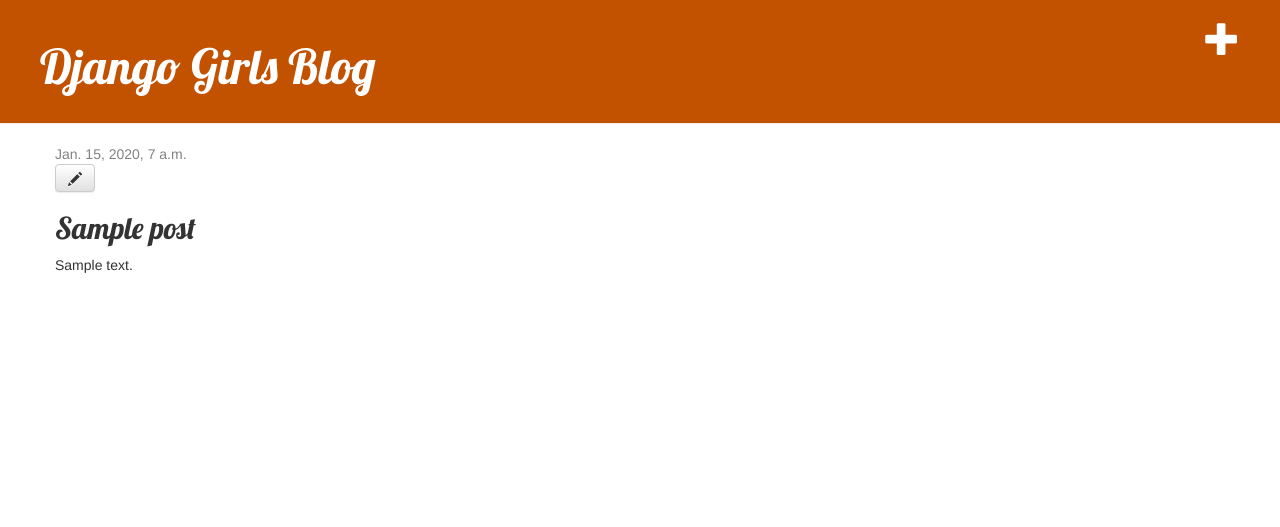
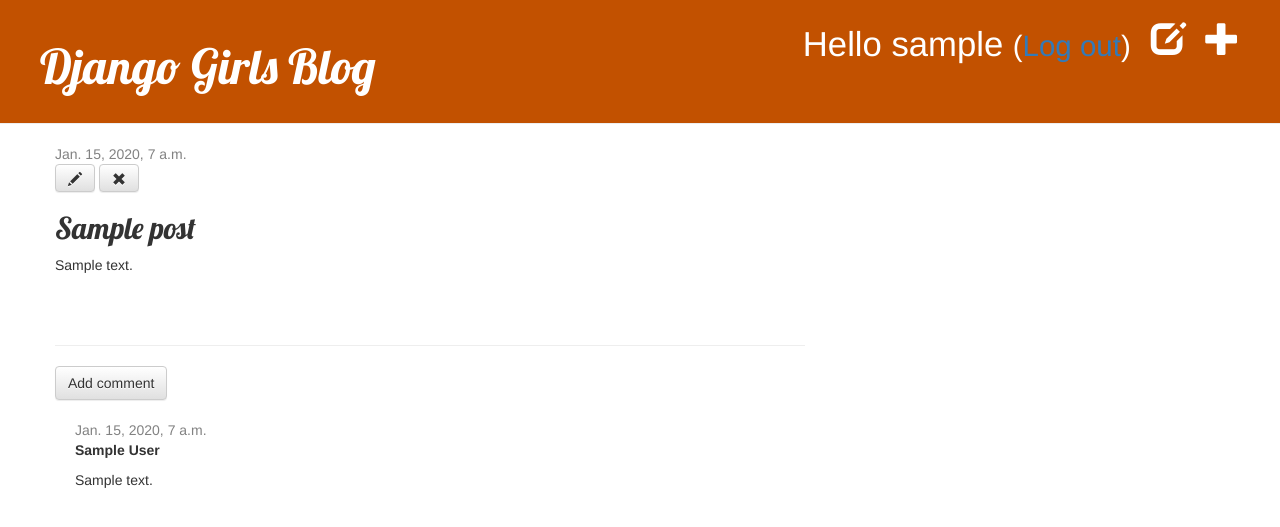
Before and after one commit to Adrian-Batista/recipe-house, a Django app: page /post/1/ in a window 1280 px wide. Shown: the top 527 px of the page. Run offline with Django 3.2, Linux system fonts and the light colour scheme; a user stored in the database is signed in; tables that the repository leaves empty hold one stand-in row (values such as "Sample post"); some libraries are stand-ins or nearby versions.

Commit message:
Add Comments

```diff
--- a/blog/admin.py
+++ b/blog/admin.py
@@ -1,4 +1,5 @@
 from django.contrib import admin
-from .models import Post
+from .models import Post, Comment
 
 admin.site.register(Post)
+admin.site.register(Comment)
--- a/blog/models.py
+++ b/blog/models.py
@@ -16,3 +16,21 @@ class Post(models.Model):
 
     def __str__(self):
         return self.title
+
+
+class Comment(models.Model):
+    post = models.ForeignKey('blog.Post', on_delete=models.CASCADE, related_name='comments')
+    author = models.CharField(max_length=200)
+    text = models.TextField()
+    created_date = models.DateTimeField(default=timezone.now)
+    approved_comment = models.BooleanField(default=False)
+
+    def approve(self):
+        self.approved_comment = True
+        self.save()
+
+    def __str__(self):
+        return self.text
+
+def approved_comments(self):
+    return self.comments.filter(approved_comment=True)
--- a/blog/static/css/blog.css
+++ b/blog/static/css/blog.css
@@ -49,3 +49,7 @@ h1, h2, h3, h4 {
 .post h2 a, .post h2 a:visited {
     color: #000000;
 }
+
+.comment {
+    margin: 20px 0px 20px 20px;
+}
--- a/blog/templates/blog/base.html
+++ b/blog/templates/blog/base.html
@@ -11,14 +11,18 @@
         <div class="page-header">
             {% if user.is_authenticated %}
                 <a href="{% url 'post_new' %}" class="top-menu"><span class="glyphicon glyphicon-plus"></span></a>
+                <a href="{% url 'post_draft_list' %}" class="top-menu"><span class="glyphicon glyphicon-edit"></span></a>
+                <p class="top-menu">Hello {{ user.username }} <small>(<a href="{% url 'logout' %}">Log out</a>)</small></p>
+            {% else %}
+                <a href="{% url 'login' %}" class="top-menu"><span class="glyphicon glyphicon-lock"></span></a>
             {% endif %}
             <h1><a href="/">Django Girls Blog</a></h1>
         </div>
         <div class="content container">
             <div class="row">
                 <div class="col-md-8">
-                    {% block content %}
-                    {% endblock %}
+                {% block content %}
+                {% endblock %}
                 </div>
             </div>
         </div>
--- a/blog/templates/blog/post_detail.html
+++ b/blog/templates/blog/post_detail.html
@@ -6,11 +6,41 @@
             <div class="date">
                 {{ post.published_date }}
             </div>
+        {% else %}
+            <a class="btn btn-default" href="{% url 'post_publish' pk=post.pk %}">Publish</a>
         {% endif %}
         {% if user.is_authenticated %}
             <a class="btn btn-default" href="{% url 'post_edit' pk=post.pk %}"><span class="glyphicon glyphicon-pencil"></span></a>
+            <a class="btn btn-default" href="{% url 'post_remove' pk=post.pk %}"><span class="glyphicon glyphicon-remove"></span></a>
         {% endif %}
         <h2>{{ post.title }}</h2>
         <p>{{ post.text|linebreaksbr }}</p>
     </div>
+
+    <hr class="m-2">
+
+    <a class="btn btn-default" href="{% url 'add_comment_to_post' pk=post.pk %}">
+        Add comment
+    </a>
+    {% for comment in post.comments.all %}
+        {% if user.is_authenticated or comment.approved_comment %}
+            <div class="comment">
+                <div class="date">
+                    {{ comment.created_date }}
+                    {% if not comment.approved_comment %}
+                        <a class="btn btn-default" href="{% url 'comment_remove' pk=comment.pk %}">
+                            <i class="bi bi-journal-x"></i>
+                        </a>
+                        <a class="btn btn-default" href="{% url 'comment_approve' pk=comment.pk %}">
+                            <i class="bi bi-journal-check"></i>
+                        </a>
+                    {% endif %}
+                </div>
+                <strong>{{ comment.author }}</strong>
+                <p>{{ comment.text|linebreaks }}</p>
+            </div>
+        {% endif %}
+    {% empty %}
+        <p>No comments here yet :(</p>
+    {% endfor %}
 {% endblock %}
--- a/blog/templates/blog/post_list.html
+++ b/blog/templates/blog/post_list.html
@@ -6,8 +6,9 @@
             <div class="date">
                 {{ post.published_date }}
             </div>
-            <h2><a href="{% url 'post_detail' pk=post.pk %}">{{ post.title }}</a></h2>
+            <h1><a href="{% url 'post_detail' pk=post.pk %}">{{ post.title }}</a></h1>
             <p>{{ post.text|linebreaksbr }}</p>
+            <a href="{% url 'post_detail' pk=post.pk %}">Comments: {{ post.approved_comments.count }}</a>
         </div>
     {% endfor %}
-{% endblock %}
+{% endblock content %}
--- a/blog/urls.py
+++ b/blog/urls.py
@@ -6,4 +6,11 @@ urlpatterns = [
     path('post/<int:pk>/', views.post_detail, name='post_detail'),
     path('post/new/', views.post_new, name='post_new'),
     path('post/<int:pk>/edit/', views.post_edit, name='post_edit'),
+    path('drafts/', views.post_draft_list, name='post_draft_list'),
+    path('post/<pk>/publish/', views.post_publish, name='post_publish'),
+    path('post/<pk>/remove/', views.post_remove, name='post_remove'),
+    path('post/<int:pk>/comment/', views.add_comment_to_post, name='add_comment_to_post'),
+
+    path('comment/<int:pk>/approve/', views.comment_approve, name='comment_approve'),
+    path('comment/<int:pk>/remove/', views.comment_remove, name='comment_remove'),
 ]
--- a/blog/views.py
+++ b/blog/views.py
@@ -1,8 +1,9 @@
 from django.shortcuts import render, get_object_or_404
 from django.utils import timezone
-from .models import Post
-from .forms import PostForm
+from .models import Comment, Post
+from .forms import CommentForm, PostForm
 from django.shortcuts import redirect
+from django.contrib.auth.decorators import login_required
 
 def post_list(request):
     posts = Post.objects.filter(published_date__lte=timezone.now()).order_by('published_date')
@@ -12,24 +13,22 @@ def post_detail(request, pk):
     post = get_object_or_404(Post, pk=pk)
     return render(request, 'blog/post_detail.html', {'post': post})
 
-def post_new(request):
-    form = PostForm()
-    return render(request, 'blog/post_edit.html', {'form': form})
 
-
+@login_required
 def post_new(request):
      if request.method == "POST":
          form = PostForm(request.POST)
          if form.is_valid():
              post = form.save(commit=False)
              post.author = request.user
-             post.published_date = timezone.now()
              post.save()
              return redirect('post_detail', pk=post.pk)
      else:
          form = PostForm()
      return render(request, 'blog/post_edit.html', {'form': form})
 
+
+@login_required
 def post_edit(request, pk):
      post = get_object_or_404(Post, pk=pk)
      if request.method == "POST":
@@ -37,9 +36,58 @@ def post_edit(request, pk):
          if form.is_valid():
              post = form.save(commit=False)
              post.author = request.user
-             post.published_date = timezone.now()
              post.save()
              return redirect('post_detail', pk=post.pk)
      else:
          form = PostForm(instance=post)
      return render(request, 'blog/post_edit.html', {'form': form})
+
+
+@login_required
+def post_draft_list(request):
+    posts = Post.objects.filter(published_date__isnull=True).order_by('created_date')
+    return render(request, 'blog/post_draft_list.html', {'posts': posts})
+
+
+@login_required
+def post_publish(request, pk):
+    post = get_object_or_404(Post, pk=pk)
+    post.publish()
+    return redirect('post_detail', pk=pk)
+
+def publish(self):
+    self.published_date = timezone.now()
+    self.save()
+
+
+@login_required
+def post_remove(request, pk):
+    post = get_object_or_404(Post, pk=pk)
+    post.delete()
+    return redirect('post_list')
+
+
+def add_comment_to_post(request, pk):
+    post = get_object_or_404(Post, pk=pk)
+    if request.method == "POST":
+        form = CommentForm(request.POST)
+        if form.is_valid():
+            comment = form.save(commit=False)
+            comment.post = post
+            comment.save()
+            return redirect('post_detail', pk=post.pk)
+    else:
+        form = CommentForm()
+    return render(request, 'blog/add_comment_to_post.html', {'form': form})
+
+@login_required
+def comment_approve(request, pk):
+    comment = get_object_or_404(Comment, pk=pk)
+    comment.approve()
+    return redirect('post_detail', pk=comment.post.pk)
+
+@login_required
+def comment_remove(request, pk):
+    comment = get_object_or_404(Comment, pk=pk)
+    comment.delete()
+    return redirect('post_detail', pk=comment.post.pk)
--- a/mysite/settings.py
+++ b/mysite/settings.py
@@ -126,3 +126,5 @@ STATIC_ROOT = os.path.join(BASE_DIR, 'static')
 # https://docs.djangoproject.com/en/3.2/ref/settings/#default-auto-field
 
 DEFAULT_AUTO_FIELD = 'django.db.models.BigAutoField'
+
+LOGIN_REDIRECT_URL = '/'
--- a/mysite/urls.py
+++ b/mysite/urls.py
@@ -1,23 +1,11 @@
-"""mysite URL Configuration
+from django.urls import path, include
+from django.contrib import admin
 
-The `urlpatterns` list routes URLs to views. For more information please see:
-    https://docs.djangoproject.com/en/3.2/topics/http/urls/
-Examples:
-Function views
-    1. Add an import:  from my_app import views
-    2. Add a URL to urlpatterns:  path('', views.home, name='home')
-Class-based views
-    1. Add an import:  from other_app.views import Home
-    2. Add a URL to urlpatterns:  path('', Home.as_view(), name='home')
-Including another URLconf
-    1. Import the include() function: from django.urls import include, path
-    2. Add a URL to urlpatterns:  path('blog/', include('blog.urls'))
-"""
-from django.conf.urls import include
-from django.contrib import admin
-from django.urls import path
+from django.contrib.auth import views
 
 urlpatterns = [
     path('admin/', admin.site.urls),
+    path('accounts/login/', views.LoginView.as_view(), name='login'),
+    path('accounts/logout/', views.LogoutView.as_view(next_page='/'), name='logout'),
     path('', include('blog.urls')),
 ]
```
Also changed, not shown: blog/forms.py (+7 -1 lines), blog/templates/blog/add_comment_to_post.html (added, +9 -0 lines), blog/templates/blog/post_draft_list.html (added, +11 -0 lines), blog/templates/registration/login.html (added, +24 -0 lines), blog/migrations/0002_comment.py (added).
